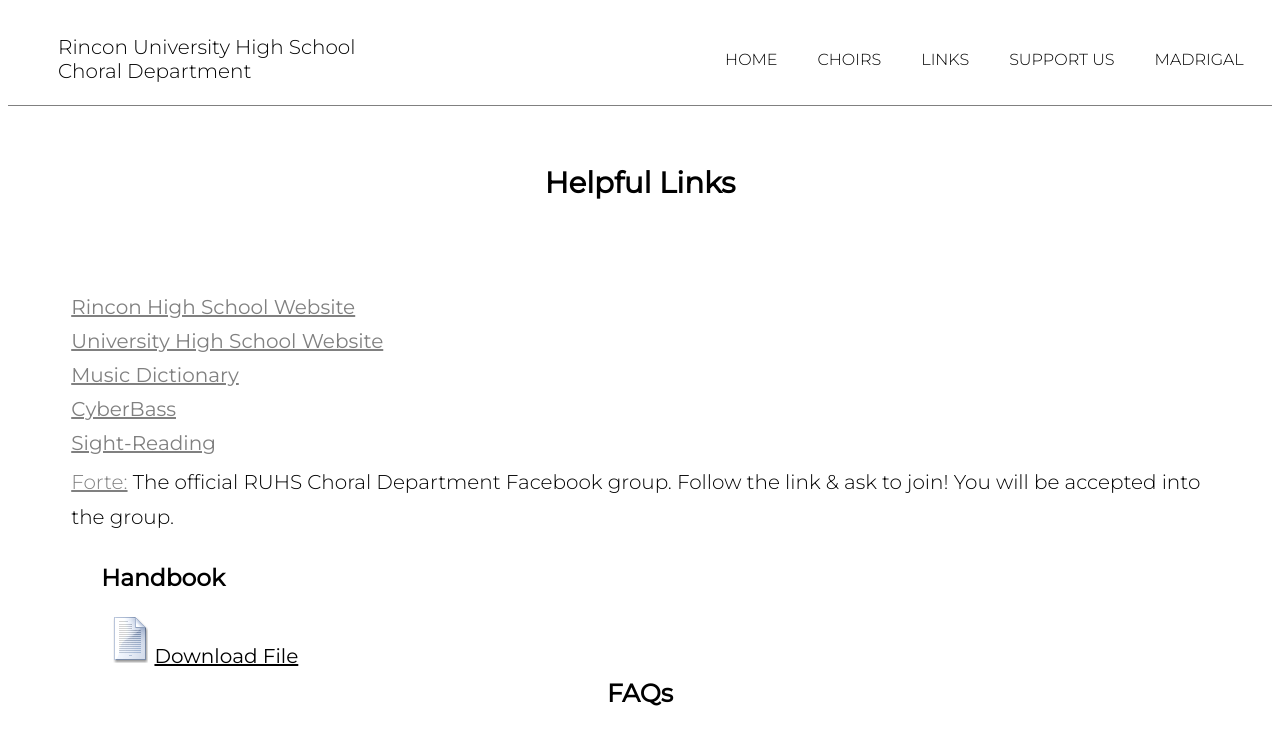
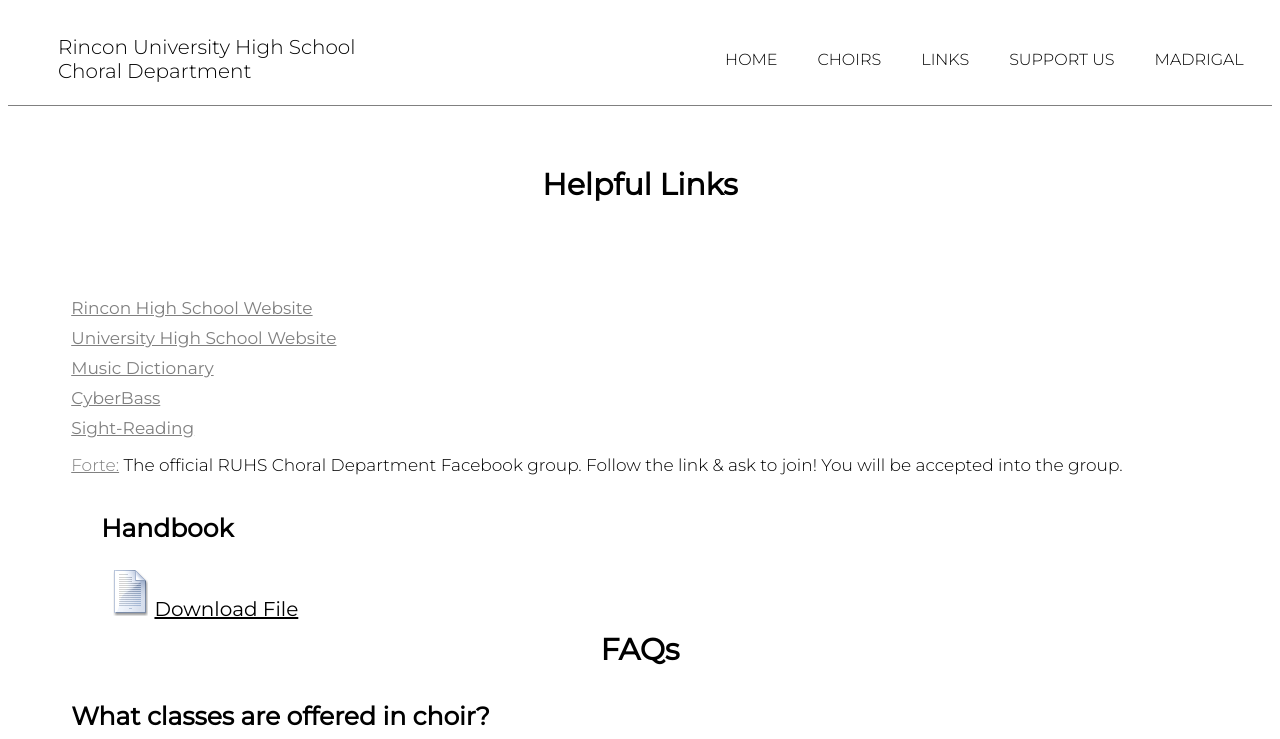
Before and after one commit to dzamalez/ruhschoir, a plain HTML site: page pages/links/faqs.html in a window 1280 px wide. Shown: the top 739 px of the page. Drawn offline with Linux system fonts and the light colour scheme.

Commit message:
updated fonts

```diff
--- a/pages/links/faqStyle.css
+++ b/pages/links/faqStyle.css
@@ -284,9 +284,14 @@ transition:all 0.3s linear;
   font-size: 25px;
 }
 
+h3 {
+  font-size: 25px;
+}
+
 p {
   font-weight: 300;
   line-height: 35px;
+  font-size: 13px;
 }
 
 #helpful-links {
@@ -300,7 +305,7 @@ p {
 #helpful-links a, p {
   text-align: left;
   color: grey;
-  font-size: 20px;
+  font-size: 17px;
   padding: 5px 0;
 }
 
@@ -309,6 +314,10 @@ p {
   margin: 0;
   padding: 5px 0;
   color: black;
+}
+
+#helpful-links h3 {
+  font-size: 30px;
 }
 
 #handbook {
@@ -326,7 +335,7 @@ p {
 }
 
 #faqs h3 {
-  font-size: 25px;
+  font-size: 30px;
   text-align: center;
   margin: 10px 0;
 }
```
